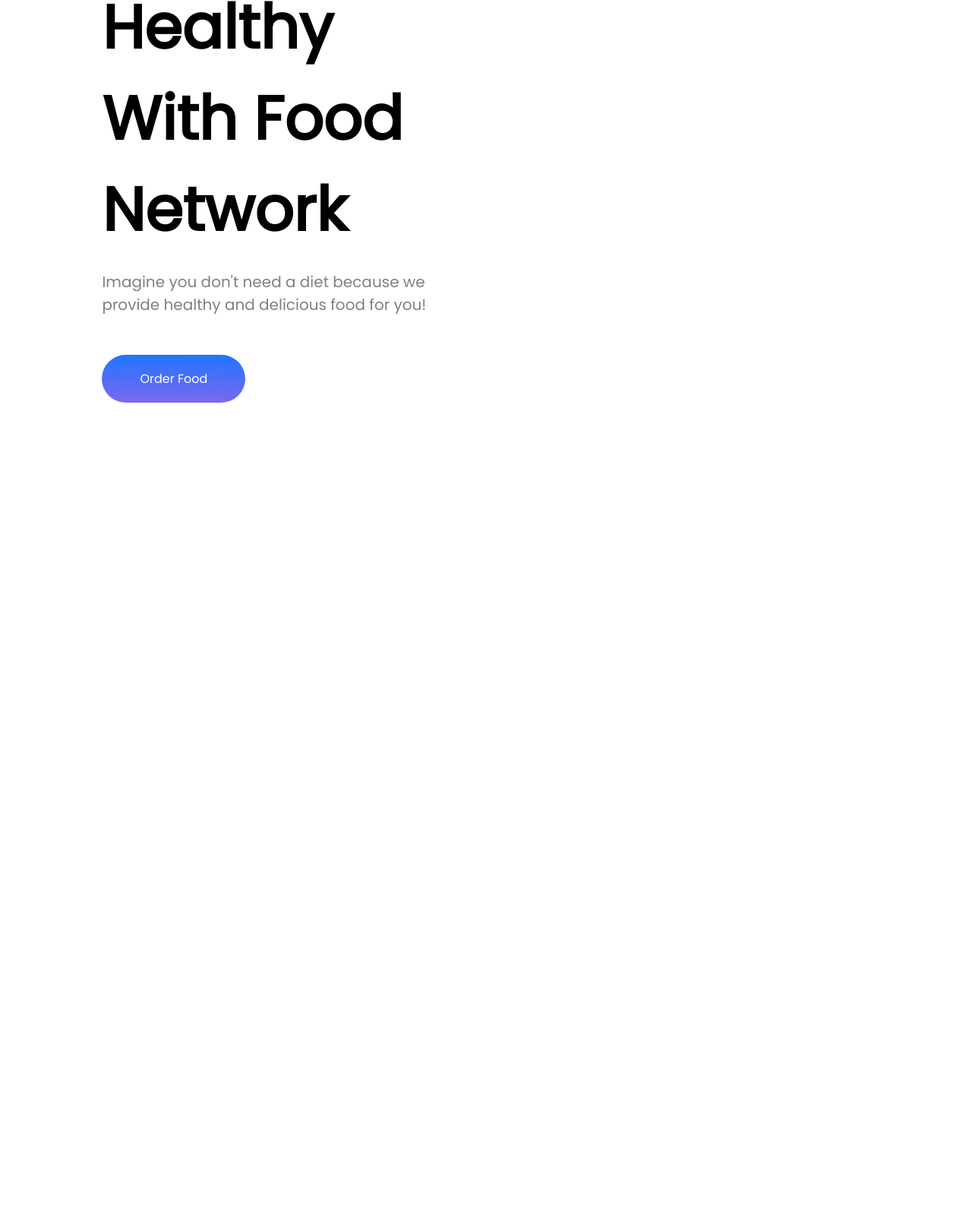
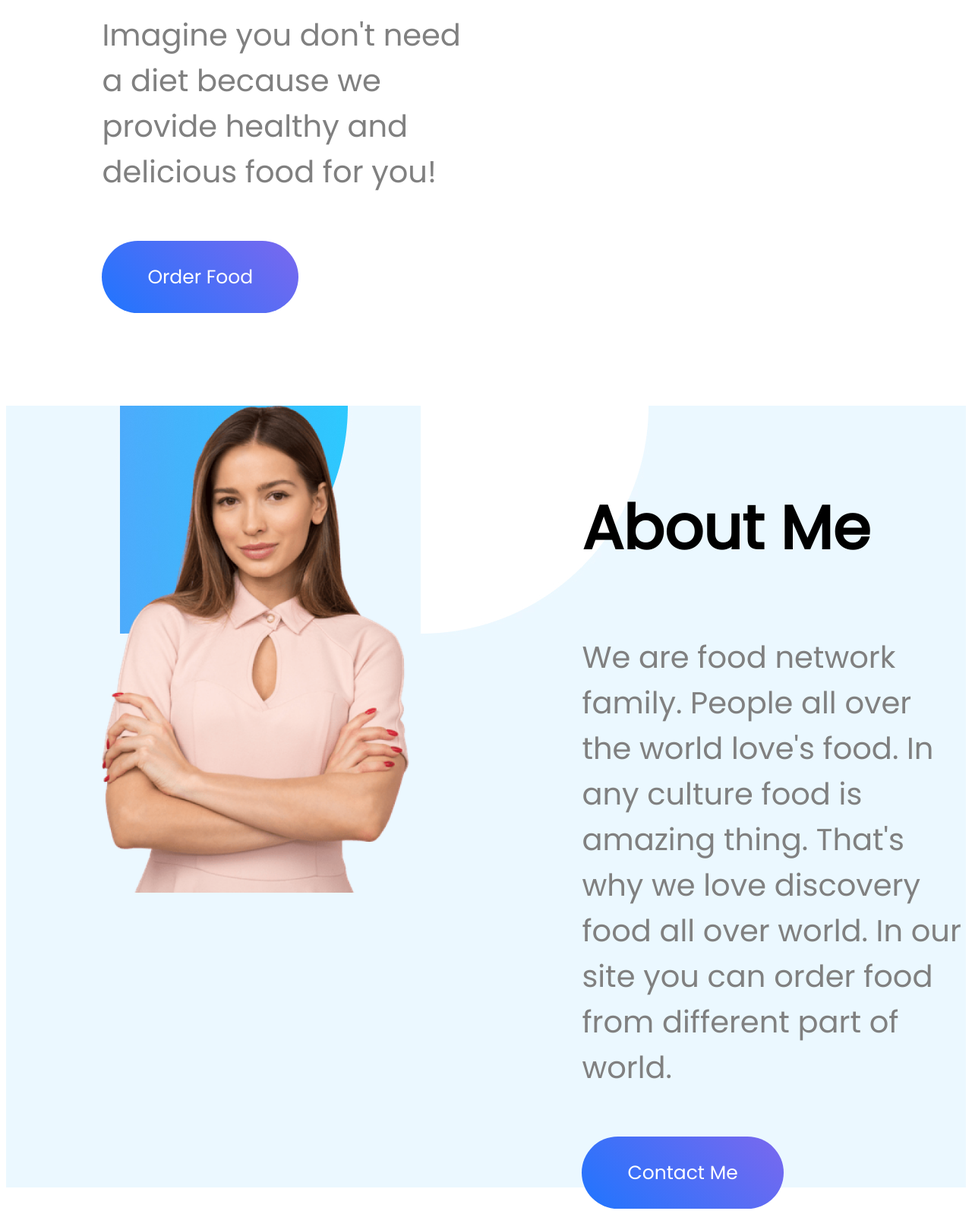
Before and after one commit to nafiul-alam-29/food-network, a plain HTML site: page index.html in a window 1280 px wide. Shown: the part 612-2206 px from the top of the page at 76% size. Before the commit the page ends 1142 px from the top, so only its background shows below. Drawn offline with Linux system fonts and the light colour scheme.

Commit message:
about us section complete

```diff
--- a/index.html
+++ b/index.html
@@ -39,7 +39,27 @@
       </div>
 
       <div class="half-width">
-        <img src="/images/female/female-01.png" alt="" />
+        <img id="top-image" src="/images/female/female-01.png" alt="" />
+      </div>
+    </section>
+
+    <section class="about-part">
+      <div class="half-width">
+        <img src="/images/female/Person Image.png" alt="" />
+      </div>
+      <div class="half-width">
+        <h3>About Me</h3>
+        <p>
+          We are food network family. People all over the world love's food. In
+          any culture food is amazing thing. That's why we love discovery food
+          all over world. In our site you can order food from different part of
+          world.
+        </p>
+        <br />
+        <br />
+        <a class="btn-main" target="_blank" href="https://www.foodnetwork.com/">
+          Contact Me
+        </a>
       </div>
     </section>
   </body>
--- a/style.css
+++ b/style.css
@@ -28,8 +28,12 @@ body {
   color: white;
 }
 h1 {
+  font-size: 60px;
+  margin: 0;
+}
+h3 {
   font-size: 80px;
-  margin: 0;
+  margin-top: 20%;
 }
 p {
   font-size: 20px;
@@ -41,14 +45,16 @@ p {
 
 .btn-main {
   text-decoration: none;
-  background-image: linear-gradient(#1f75fe, #7b68ee);
+  background-image: linear-gradient(45deg, #1f75fe, #7b68ee);
   color: white;
-  padding: 20px 50px;
+  padding: 30px 60px;
   font-weight: 800px;
   border-radius: 50px;
+  font-size: 25px;
 }
 .top-part {
   display: flex;
+  margin-bottom: 150px;
 }
 
 .half-width {
@@ -56,6 +62,20 @@ p {
   padding-left: 10%;
 }
 
-.half-width img {
+#top-image {
   width: 100%;
 }
+
+.half-width img {
+  width: 80%;
+}
+
+.about-part {
+  display: flex;
+  margin-bottom: 150px;
+  background-image: url(/images/shapes/Frame\ 57.jpg);
+}
+
+p {
+  font-size: 40px;
+}
```
